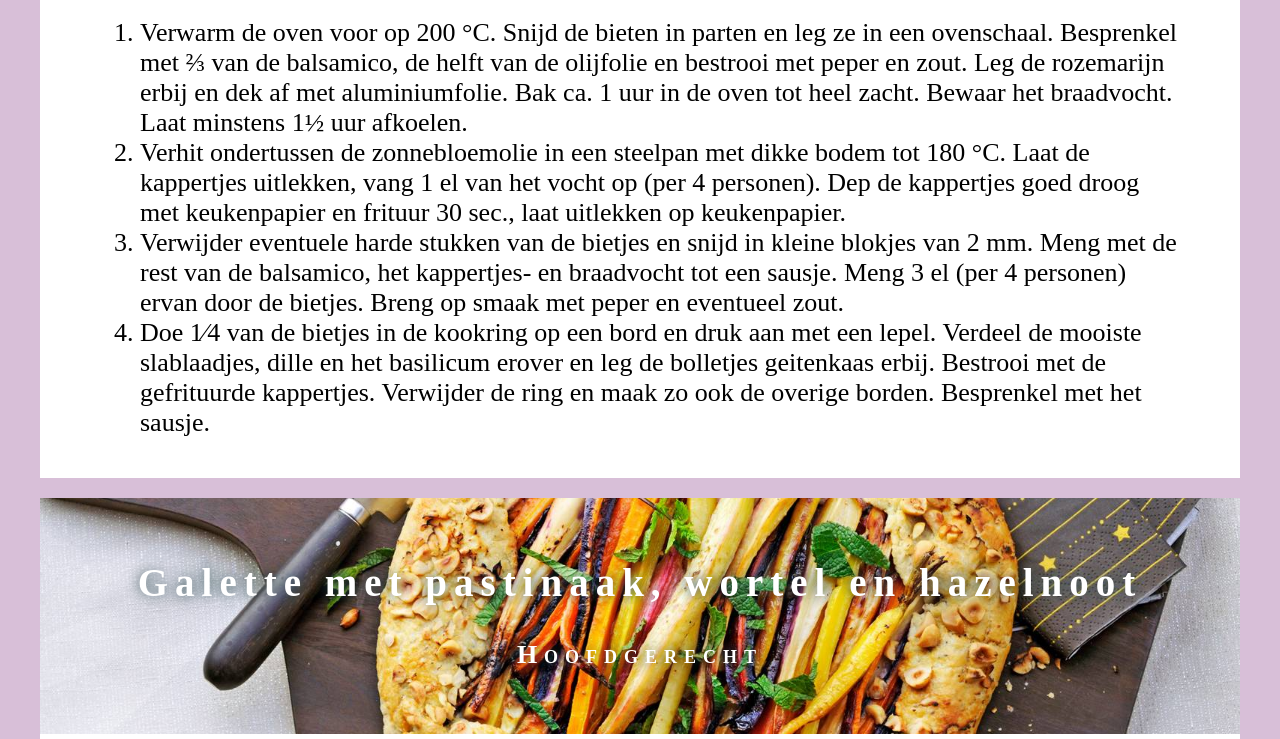
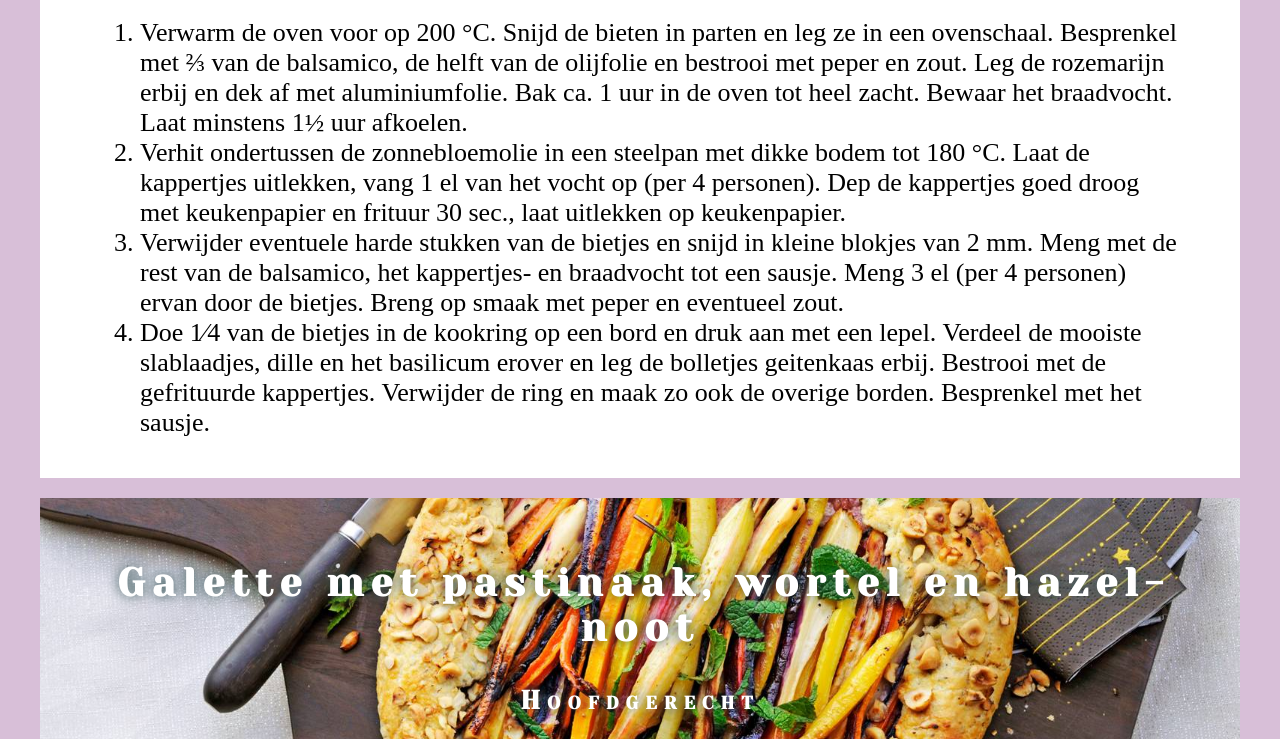
Before and after one commit to pkuipers1/f1m2Ontwerp, a plain HTML site: page Menus-2/index.html in a window 1280 px wide. Shown: the part 707-1446 px from the top of the page. Drawn offline with Linux system fonts and the light colour scheme.

Commit message:
Menus Finished

```diff
--- a/Menus-2/css/menu.css
+++ b/Menus-2/css/menu.css
@@ -1,4 +1,8 @@
 /* vloeiend scrollen zie: https://www.w3schools.com/howto/howto_css_smooth_scroll.asp  */
+
+/* webfonts */
+@import url('https://fonts.googleapis.com/css2?family=Barlow:wght@300&display=swap');
+@import url('https://fonts.googleapis.com/css2?family=Yeseva+One&display=swap');
 
 html {
     scroll-behavior: smooth;
@@ -85,6 +89,7 @@ section header {
     background-image: url(../afb/tiramisu.jpg);
 }
 h1, h2, h4 {
+    font-family: 'Yeseva One', cursive;
     color: white;
     text-align: center;
     text-shadow: 0 0 13px darkslategrey;
```
